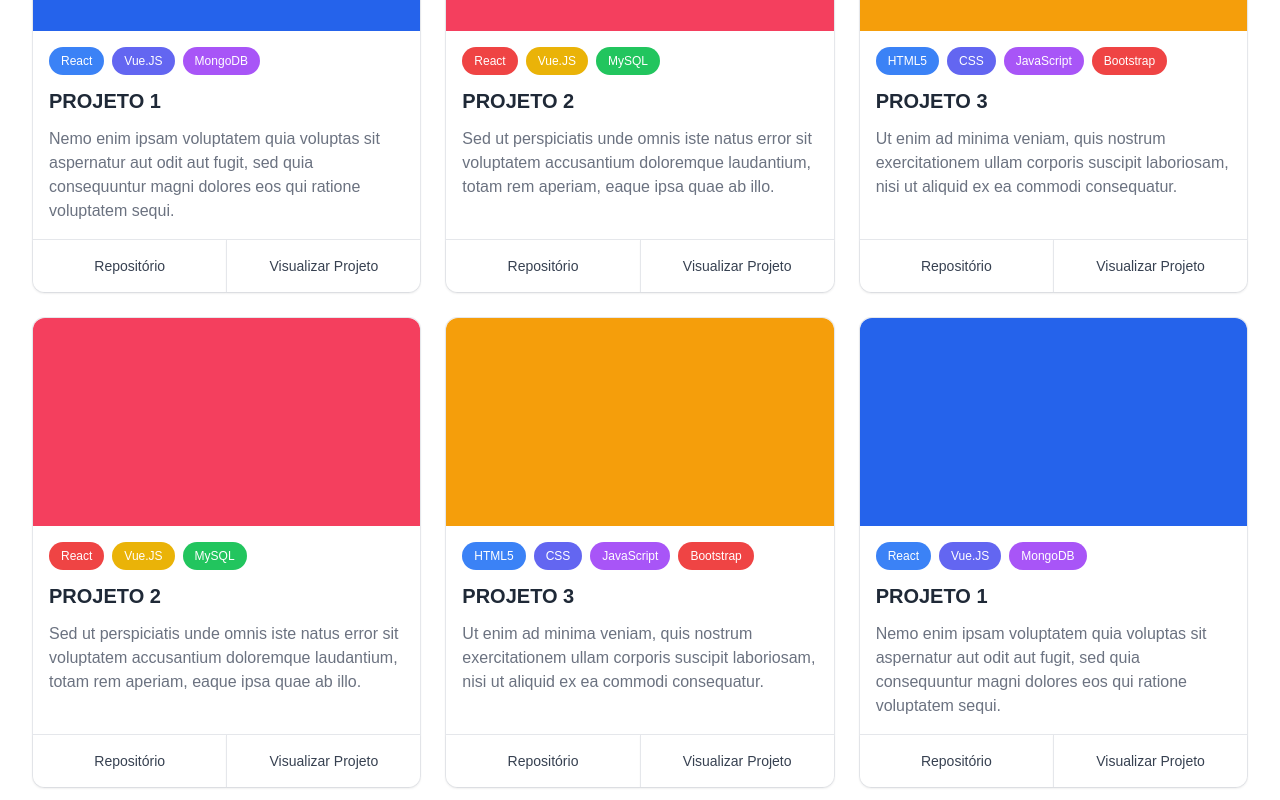
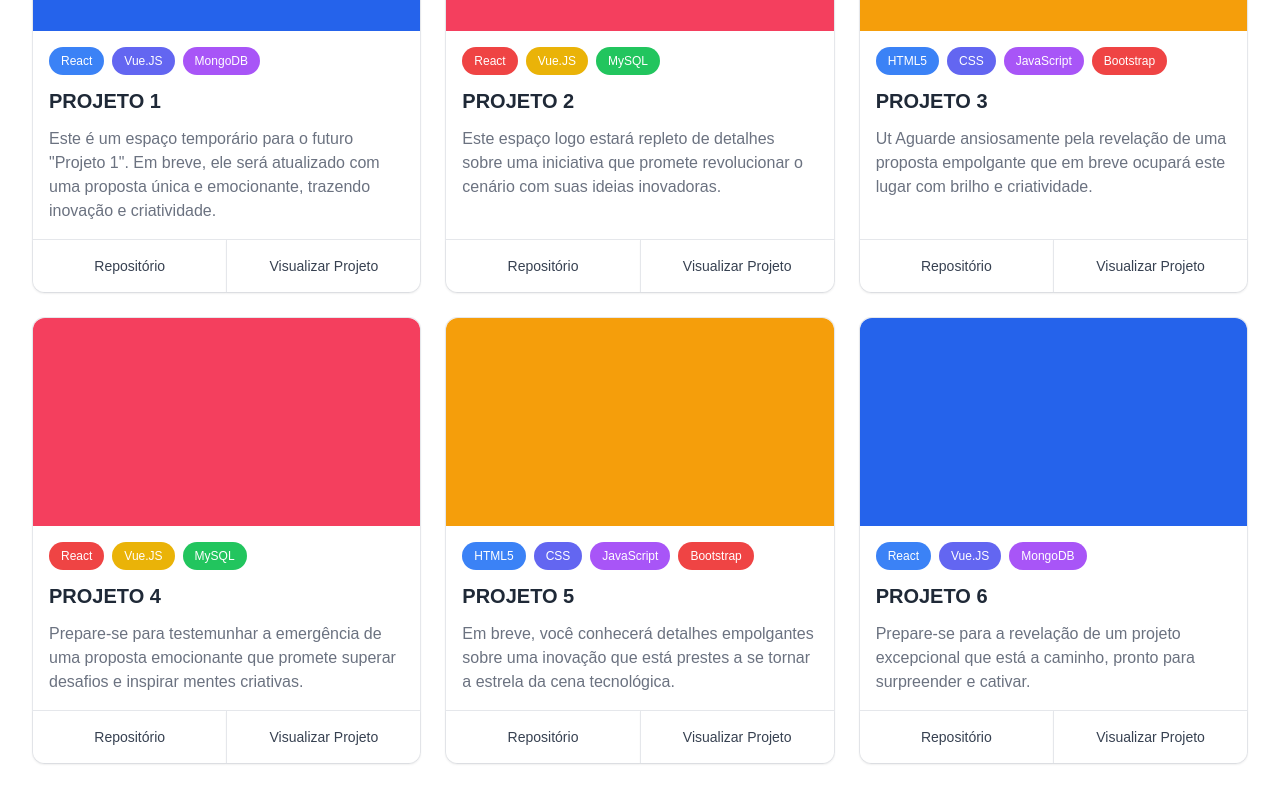
Before and after one commit to JuniorSX/aboutjr, a React (Create React App) app: page / in a window 1280 px wide. Shown: the part 3420-4220 px from the top of the page. Built offline with nearby package versions, Linux system fonts and the light colour scheme.

Commit message:
API enviar email

```diff
--- a/package.json
+++ b/package.json
@@ -3,6 +3,7 @@
   "version": "0.1.0",
   "private": true,
   "dependencies": {
+    "@emailjs/browser": "^3.11.0",
     "@emotion/react": "^11.11.1",
     "@fortawesome/fontawesome-svg-core": "^6.4.0",
     "@fortawesome/free-solid-svg-icons": "^6.4.0",
@@ -20,6 +21,7 @@
     "react-hook-form": "^7.45.4",
     "react-parallax-tilt": "^1.7.158",
     "react-scripts": "^5.0.1",
+    "sweetalert2": "^11.7.23",
     "web-vitals": "^2.1.4"
   },
   "scripts": {
--- a/src/components/Contato.jsx
+++ b/src/components/Contato.jsx
@@ -1,14 +1,52 @@
-import React from 'react';
+import emailjs from '@emailjs/browser';
+import React, { useState } from 'react';
 import { useForm } from 'react-hook-form';
+import Swal from 'sweetalert2';
 
 function Contato() {
+  const [nome, setNome] = useState('');
+  const [sobreNome, setSobreNome] = useState('');
+  const [email, setEmail] = useState('');
+  const [mensagem, setMensagem] = useState('');
+
+
   const {
     register,
     handleSubmit,
     formState: { errors },
   } = useForm();
 
-  const onSubmit = (data) => console.log(data);
+  function sendEmail(e) {
+
+    const templateParams = {
+      from_name: nome,
+      sobreNome: sobreNome,
+      email: email,
+      message: mensagem
+    };
+    emailjs.send('service_u4w51z9', 'template_nhqv1ln', templateParams, 'XDotBK3DoiGaLoQBn')
+      .then((response) => {
+        console.log('SUCCESS!', response.status, response.text);
+        Swal.fire({
+          icon: 'success',
+          title: 'Seu email foi enviado! 😊',
+          showConfirmButton: false,
+          timer: 1500
+        });
+        setNome('');
+        setSobreNome('');
+        setEmail('');
+        setMensagem('');
+      }, (err) => {
+        console.log('FAILED...', err);
+        Swal.fire({
+          icon: 'error',
+          title: 'Algo deu errado, tente novamente 😢',
+          showConfirmButton: false,
+          timer: 1500
+        });
+      });
+  }
 
   return (
     <div className="max-w-[85rem] px-4 py-10 sm:px-6 lg:px-8 lg:py-10 mx-auto" id='contato'>
@@ -62,7 +100,7 @@ function Contato() {
             <h2 className=" text-3xl font-semibold text-gray-800 dark:text-gray-200">
               Deixe uma mensagem
             </h2>
-            <form onSubmit={handleSubmit(onSubmit)}>
+            <form onSubmit={handleSubmit(sendEmail)}>
               <div className="mt-6 grid gap-4 lg:gap-6">
                 <div className="grid grid-cols-1 sm:grid-cols-2 gap-4 lg:gap-6">
                   <div>
@@ -71,6 +109,8 @@ function Contato() {
                       type="text"
                       name="firstName"
                       id="firstName"
+                      onChange={(e) => setNome(e.target.value)}
+                      value={nome}
                       className="py-3 px-4 block w-full border border-gray-200 rounded-md text-sm focus:border-purple-500 focus:ring-purple-500 dark:bg-slate-900 dark:border-gray-700 dark:text-gray-400"
                     />
                     {errors.firstName && <span className='text-red-700 absolute'>{errors.firstName.message}</span>}
@@ -78,20 +118,42 @@ function Contato() {
 
                   <div>
                     <label for="lastName" className="block text-sm text-gray-700 font-medium dark:text-white">Sobrenome</label>
-                    <input {...register("lastName", { required: 'Ops, cadê o sobrenome?' })} type="text" name="lastName" id="lastName" className="py-3 px-4 block w-full border border-gray-200 rounded-md text-sm focus:border-blue-500 focus:ring-blue-500 dark:bg-slate-900 dark:border-gray-700 dark:text-gray-400" />
+                    <input {...register("lastName", { required: 'Ops, cadê o sobrenome?' })}
+                      type="text"
+                      name="lastName"
+                      id="lastName"
+                      className="py-3 px-4 block w-full border border-gray-200 rounded-md text-sm focus:border-blue-500 focus:ring-blue-500 dark:bg-slate-900 dark:border-gray-700 dark:text-gray-400"
+                      onChange={(e) => setSobreNome(e.target.value)}
+                      value={sobreNome}
+                    />
                     {errors.lastName && <span className='text-red-700 absolute'>{errors.lastName.message}</span>}
                   </div>
                 </div>
 
                 <div>
                   <label for="email" className="block text-sm text-gray-700 font-medium dark:text-white">Seu melhor Email</label>
-                  <input {...register("email", { required: 'Ops, email inválido. 🚫' })} type="email" name="email" id="email" autocomplete="email" className="py-3 px-4 block w-full border border-gray-200 rounded-md text-sm focus:border-blue-500 focus:ring-blue-500 dark:bg-slate-900 dark:border-gray-700 dark:text-gray-400" />
+                  <input {...register("email", { required: 'Ops, email inválido. 🚫' })}
+                    type="email"
+                    name="email"
+                    id="email"
+                    autocomplete="email"
+                    className="py-3 px-4 block w-full border border-gray-200 rounded-md text-sm focus:border-blue-500 focus:ring-blue-500 dark:bg-slate-900 dark:border-gray-700 dark:text-gray-400"
+                    onChange={(e) => setEmail(e.target.value)}
+                    value={email}
+                  />
                   {errors.email && <span className='text-red-700 absolute'>{errors.email.message}</span>}
                 </div>
 
                 <div>
                   <label for="message" className="block text-sm text-gray-700 font-medium dark:text-white">Mensagem</label>
-                  <textarea {...register("message", { required: 'Vamos lá, solte as palavras!' })} id="message" name="message" rows="4" className="py-3 px-4 block w-full border border-gray-200 rounded-md text-sm focus:border-blue-500 focus:ring-blue-500 dark:bg-slate-900 dark:border-gray-700 dark:text-gray-400"></textarea>
+                  <textarea {...register("message", { required: 'Vamos lá, solte as palavras!' })}
+                    id="message"
+                    name="message"
+                    rows="4"
+                    className="py-3 px-4 block w-full border border-gray-200 rounded-md text-sm focus:border-blue-500 focus:ring-blue-500 dark:bg-slate-900 dark:border-gray-700 dark:text-gray-400"
+                    onChange={(e) => setMensagem(e.target.value)}
+                    value={mensagem}
+                  ></textarea>
                   {errors.message && <span className='text-red-700 absolute'>{errors.message.message}</span>}
                 </div>
               </div>
--- a/src/components/Projetos.jsx
+++ b/src/components/Projetos.jsx
@@ -22,7 +22,7 @@ function Projetos() {
               PROJETO 1
             </h3>
             <p class="mt-3 text-gray-500">
-              Nemo enim ipsam voluptatem quia voluptas sit aspernatur aut odit aut fugit, sed quia consequuntur magni dolores eos qui ratione voluptatem sequi.
+              Este é um espaço temporário para o futuro "Projeto 1". Em breve, ele será atualizado com uma proposta única e emocionante, trazendo inovação e criatividade.
             </p>
           </div>
 
@@ -48,7 +48,7 @@ function Projetos() {
               PROJETO 2
             </h3>
             <p class="mt-3 text-gray-500">
-              Sed ut perspiciatis unde omnis iste natus error sit voluptatem accusantium doloremque laudantium, totam rem aperiam, eaque ipsa quae ab illo.
+              Este espaço logo estará repleto de detalhes sobre uma iniciativa que promete revolucionar o cenário com suas ideias inovadoras.
             </p>
           </div>
           <div class="mt-auto flex border-t border-gray-200 divide-x divide-gray-200 dark:border-gray-700 dark:divide-gray-700">
@@ -73,8 +73,8 @@ function Projetos() {
             <h3 class="text-xl font-semibold text-gray-800 dark:text-gray-300 dark:hover:text-white">
               PROJETO 3
             </h3>
-            <p class="mt-3 text-gray-500">
-              Ut enim ad minima veniam, quis nostrum exercitationem ullam corporis suscipit laboriosam, nisi ut aliquid ex ea commodi consequatur.
+            <p class="mt-3 text-gray-500">Ut
+              Aguarde ansiosamente pela revelação de uma proposta empolgante que em breve ocupará este lugar com brilho e criatividade.
             </p>
           </div>
           <div class="mt-auto flex border-t border-gray-200 divide-x divide-gray-200 dark:border-gray-700 dark:divide-gray-700">
@@ -96,10 +96,10 @@ function Projetos() {
             <span class="inline-flex items-center gap-1.5 py-1.5 px-3 mr-2 mb-3 rounded-full text-xs font-medium bg-green-500 text-white">MySQL</span>
 
             <h3 class="text-xl font-semibold text-gray-800 dark:text-gray-300 dark:hover:text-white">
-              PROJETO 2
+              PROJETO 4
             </h3>
             <p class="mt-3 text-gray-500">
-              Sed ut perspiciatis unde omnis iste natus error sit voluptatem accusantium doloremque laudantium, totam rem aperiam, eaque ipsa quae ab illo.
+              Prepare-se para testemunhar a emergência de uma proposta emocionante que promete superar desafios e inspirar mentes criativas.
             </p>
           </div>
           <div class="mt-auto flex border-t border-gray-200 divide-x divide-gray-200 dark:border-gray-700 dark:divide-gray-700">
@@ -122,10 +122,10 @@ function Projetos() {
             <span class="inline-flex items-center gap-1.5 py-1.5 px-3 mr-2 mb-3 rounded-full text-xs font-medium bg-red-500 text-white">Bootstrap</span>
 
             <h3 class="text-xl font-semibold text-gray-800 dark:text-gray-300 dark:hover:text-white">
-              PROJETO 3
+              PROJETO 5
             </h3>
             <p class="mt-3 text-gray-500">
-              Ut enim ad minima veniam, quis nostrum exercitationem ullam corporis suscipit laboriosam, nisi ut aliquid ex ea commodi consequatur.
+              Em breve, você conhecerá detalhes empolgantes sobre uma inovação que está prestes a se tornar a estrela da cena tecnológica.
             </p>
           </div>
           <div class="mt-auto flex border-t border-gray-200 divide-x divide-gray-200 dark:border-gray-700 dark:divide-gray-700">
@@ -147,10 +147,10 @@ function Projetos() {
             <span class="inline-flex items-center gap-1.5 py-1.5 px-3 mr-2 mb-3 rounded-full text-xs font-medium bg-purple-500 text-white">MongoDB</span>
 
             <h3 class="text-xl font-semibold text-gray-800 dark:text-gray-300 dark:hover:text-white">
-              PROJETO 1
+              PROJETO 6
             </h3>
             <p class="mt-3 text-gray-500">
-              Nemo enim ipsam voluptatem quia voluptas sit aspernatur aut odit aut fugit, sed quia consequuntur magni dolores eos qui ratione voluptatem sequi.
+              Prepare-se para a revelação de um projeto excepcional que está a caminho, pronto para surpreender e cativar.
             </p>
           </div>
 
```
Also changed, not shown: 1 other file (tests, documents, lock files or other folders).
